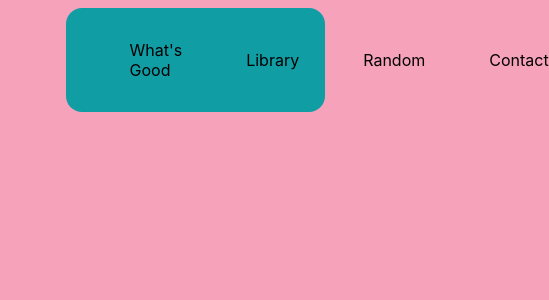
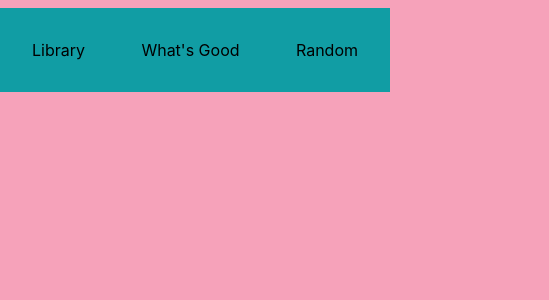
Before and after one commit to cooljasonmelton/whats-good, a React (Create React App) app: page / in a window 390 px wide. Shown: the top 300 px of the page, 549 px wide, since content can reach past the window. Built offline with nearby package versions, Linux system fonts and the light colour scheme.

Commit message:
making plan in readme

```diff
--- a/src/components/menu/Menu.css
+++ b/src/components/menu/Menu.css
@@ -8,5 +8,14 @@
 
 .Menu > ul > li {
     list-style-type: none;
-    margin: 0 2em;
+    white-space: nowrap;
 }
+
+@media only screen and (max-width: 44em) {
+    .Menu{
+        margin-left: 0;
+        margin-right: 0;
+        border-radius: 0;
+        width: 100%;
+    }
+}
--- a/src/components/menu/Menu.js
+++ b/src/components/menu/Menu.js
@@ -7,10 +7,9 @@ const Menu = () => {
   return (
     <div className="Menu cont-a">
       <ul className="cfb">
+        <li>Library</li>
         <li>What's Good</li>
-        <li>Library</li>
         <li>Random</li>
-        <li>Contact</li>
       </ul>
     </div>
   );
```
Also changed, not shown: 1 other file (tests, documents, lock files or other folders).
